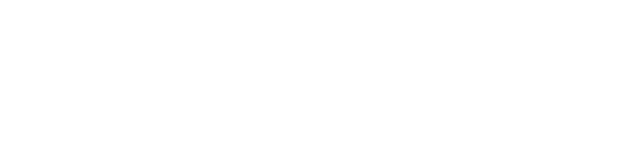
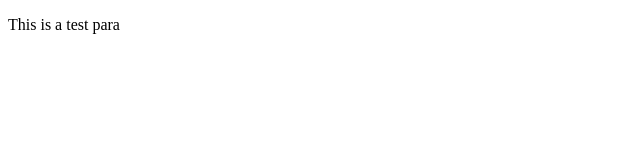
Before and after one commit to KamalEyExperienceCentre/SAP_WMD, a plain HTML site: page webapp/index.html in a window 1280 px wide. Shown: the whole page, without its empty margins (0-640 px from the left). Drawn offline with Linux system fonts and the light colour scheme.

Commit message:
commit12

```diff
--- a/webapp/index.html
+++ b/webapp/index.html
@@ -5,6 +5,6 @@
 <title>Insert title here</title>
 </head>
 <body>
-
+<p>This is a test para</p>
 </body>
 </html>
```
